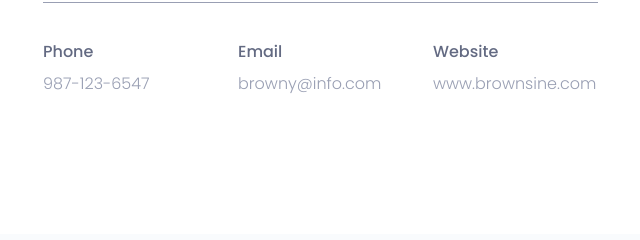
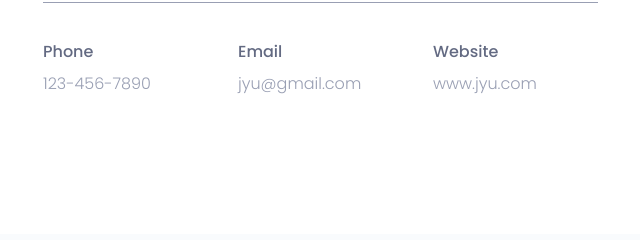
Before and after one commit to Git-Yu-Hub/firstwebsite_yu, a plain HTML site: page index.html in a window 1280 px wide. Shown: the part 1553-1793 px from the top of the page, 27-667 px from the left. Drawn offline with nearby package versions, Linux system fonts and the light colour scheme.

Commit message:
Update index.html

```diff
--- a/index.html
+++ b/index.html
@@ -103,7 +103,7 @@
 				<div class="row">
 					<div class="col-md-12 text-center">
 						<div class="header-text">
-							<h2>hi <span>,</span> i am <br> browny <br> star <span>.</span>   </h2>
+							<h2>hi <span>,</span> i am <br> j. <br> yu <span>.</span>   </h2>
 							<p>ui/ux designer and web developer</p>
 							<a href="assets/download/browney.txt" download>download resume</a>
 						</div><!--/.header-text-->
@@ -134,19 +134,19 @@
 									<div class="col-sm-4">
 										<div class="single-about-add-info">
 											<h3>phone</h3>
-											<p>987-123-6547</p>
+											<p>123-456-7890</p>
 										</div>
 									</div>
 									<div class="col-sm-4">
 										<div class="single-about-add-info">
 											<h3>email</h3>
-											<p>browny@info.com</p>
+											<p>jyu@gmail.com</p>
 										</div>
 									</div>
 									<div class="col-sm-4">
 										<div class="single-about-add-info">
 											<h3>website</h3>
-											<p>www.brownsine.com</p>
+											<p>www.jyu.com</p>
 										</div>
 									</div>
 								</div>
```
